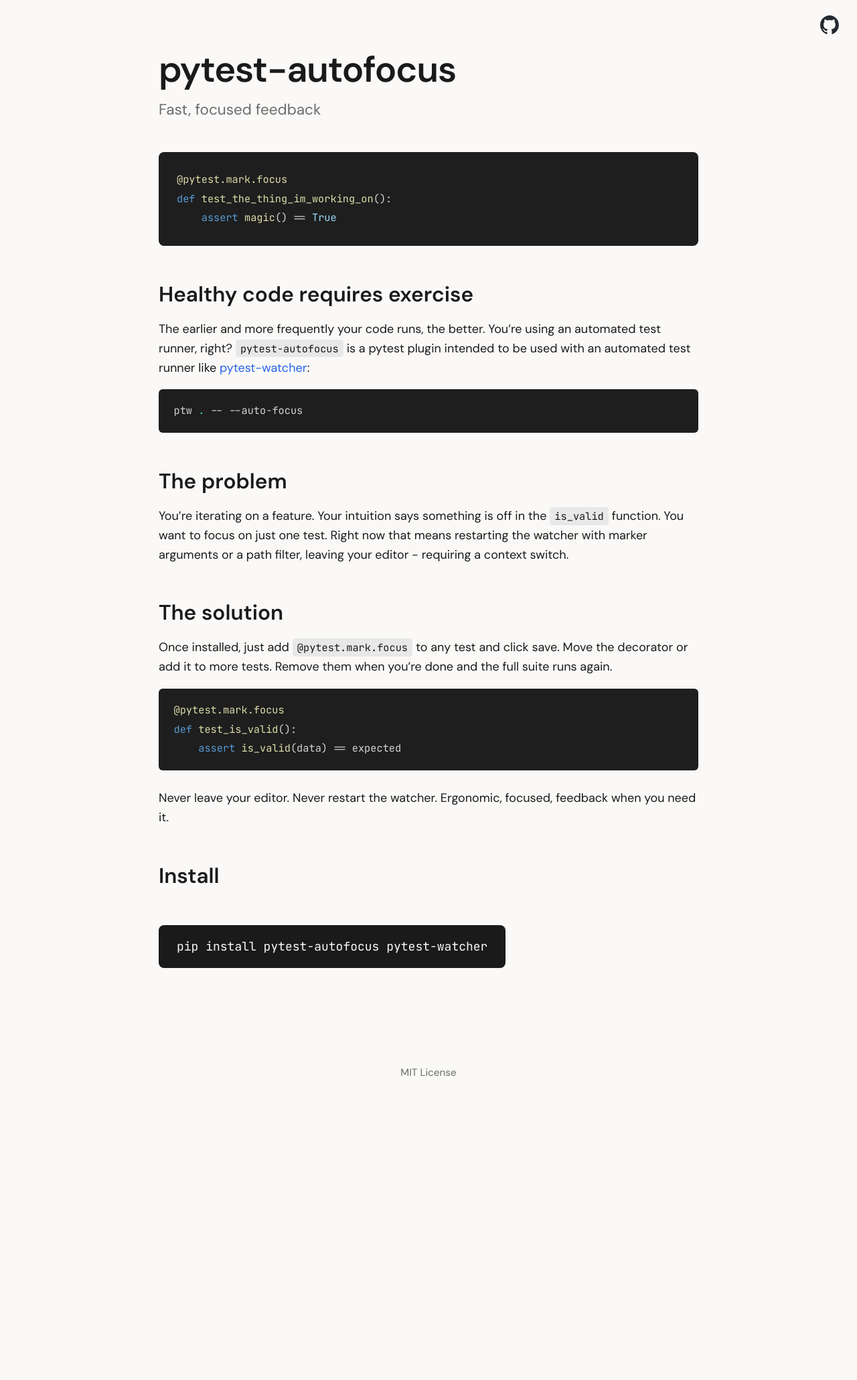
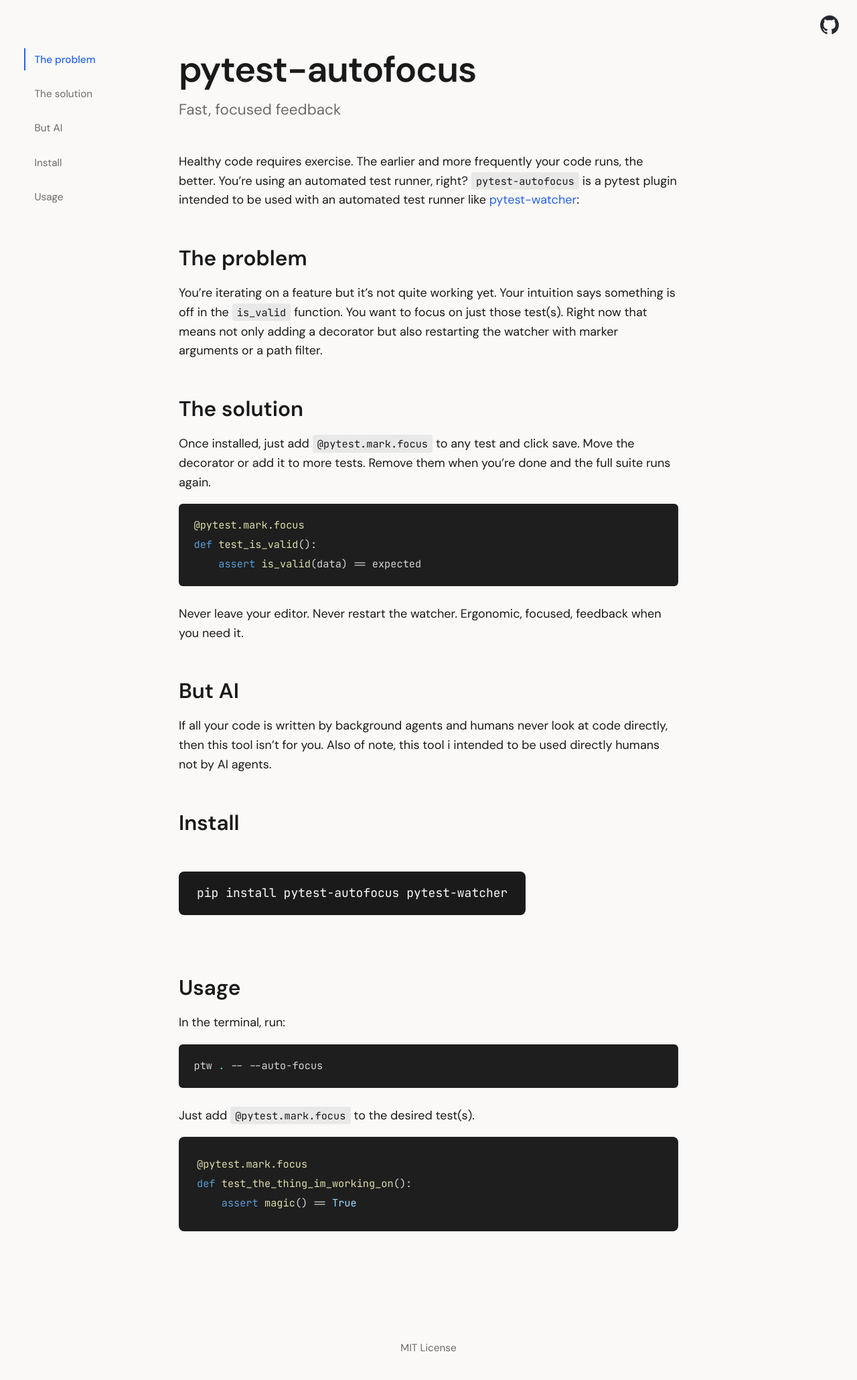
Before and after one commit to mattflo/pytest-autofocus, a Jekyll site: the page built from docs/index.md, in a window 1280 px wide. Shown: the whole page at 67% size. Built offline with Jekyll 4.4.1, drawn with Linux system fonts in a browser that asks for light colours; before the commit the page ends 1650 px from its top, so only the background shows below that.

Commit message:
homepage updates

````diff
--- a/Taskfile.yml
+++ b/Taskfile.yml
@@ -29,3 +29,7 @@
     cmds:
       - git tag -a v{{.VERSION}} -m "Release v{{.VERSION}}"
       - git push --follow-tags origin main
+  gh-preview:
+    dir: docs
+    cmds:
+      - bundle exec jekyll serve
--- a/docs/_layouts/default.html
+++ b/docs/_layouts/default.html
@@ -23,12 +23,33 @@
             </a>
         </nav>
     </header>
+    <nav class="floating-nav" aria-label="Page navigation">
+        <a href="#the-problem" class="nav-item">The problem</a>
+        <a href="#the-solution" class="nav-item">The solution</a>
+        <a href="#but-ai" class="nav-item">But AI</a>
+        <a href="#install" class="nav-item">Install</a>
+        <a href="#usage" class="nav-item">Usage</a>
+    </nav>
     <main>
         {{ content }}
     </main>
     <footer>
         MIT License
     </footer>
+    <script>
+        const observer = new IntersectionObserver((entries) => {
+            entries.forEach(entry => {
+                const id = entry.target.getAttribute('id');
+                const navItem = document.querySelector(`.floating-nav a[href="#${id}"]`);
+                if (entry.isIntersecting) {
+                    document.querySelectorAll('.floating-nav a').forEach(a => a.classList.remove('active'));
+                    navItem?.classList.add('active');
+                }
+            });
+        }, { rootMargin: '-100px 0px -66%' });
+
+        document.querySelectorAll('h2[id]').forEach(h2 => observer.observe(h2));
+    </script>
 </body>
 
 </html>
--- a/docs/assets/style.css
+++ b/docs/assets/style.css
@@ -51,7 +51,7 @@
 }
 
 main {
-    width: min(90%, 860px);
+    width: min(90%, 800px);
     margin: 0 auto;
     padding: 4rem 1.5rem;
     flex: 1;
@@ -258,6 +258,43 @@
     font-size: 0.85rem;
 }
 
+.floating-nav {
+    position: fixed;
+    left: 2rem;
+    top: 4rem;
+    display: flex;
+    flex-direction: column;
+    gap: 1rem;
+    max-width: 200px;
+}
+
+.floating-nav .nav-item {
+    color: var(--text-muted);
+    font-size: 0.85rem;
+    text-decoration: none;
+    transition: all 0.2s ease;
+    padding: 0.25rem 0;
+    border-left: 2px solid transparent;
+    padding-left: 0.75rem;
+}
+
+.floating-nav .nav-item:hover {
+    color: var(--text);
+    border-left-color: var(--border);
+}
+
+.floating-nav .nav-item.active {
+    color: var(--accent);
+    border-left-color: var(--accent);
+    font-weight: 500;
+}
+
+@media (max-width: 768px) {
+    .floating-nav {
+        display: none;
+    }
+}
+
 @media (max-width: 600px) {
     html {
         font-size: 16px;
--- a/docs/index.md
+++ b/docs/index.md
@@ -7,25 +7,12 @@
 
 <p class="tagline">Fast, focused feedback</p>
 
-<div class="hero-code">
-{% highlight python %}
-@pytest.mark.focus
-def test_the_thing_im_working_on():
-    assert magic() == True
-{% endhighlight %}
-</div>
 
-## Healthy code requires exercise
-
-The earlier and more frequently your code runs, the better. You're using an automated test runner, right? `pytest-autofocus` is a pytest plugin intended to be used with an automated test runner like [pytest-watcher](https://github.com/olzhasar/pytest-watcher):
-
-```bash
-ptw . -- --auto-focus
-```
+Healthy code requires exercise. The earlier and more frequently your code runs, the better. You're using an automated test runner, right? `pytest-autofocus` is a pytest plugin intended to be used with an automated test runner like [pytest-watcher](https://github.com/olzhasar/pytest-watcher):
 
 ## The problem
 
-You're iterating on a feature. Your intuition says something is off in the `is_valid` function. You want to focus on just one test. Right now that means restarting the watcher with marker arguments or a path filter, leaving your editor - requiring a context switch.
+You're iterating on a feature but it's not quite working yet. Your intuition says something is off in the `is_valid` function. You want to focus on just those test(s). Right now that means not only adding a decorator but also restarting the watcher with marker arguments or a path filter.
 
 ## The solution
 
@@ -39,6 +26,10 @@
 
 Never leave your editor. Never restart the watcher. Ergonomic, focused, feedback when you need it.
 
+## But AI
+
+If all your code is written by background agents and humans never look at code directly, then this tool isn't for you. Also of note, this tool i intended to be used directly humans not by AI agents.
+
 ## Install
 
 <div class="install">pip install pytest-autofocus pytest-watcher</div>
@@ -46,3 +37,20 @@
 <div class="video-placeholder">
   Video coming soon
 </div>
+
+## Usage
+
+In the terminal, run:
+
+```bash
+ptw . -- --auto-focus
+```
+Just add `@pytest.mark.focus` to the desired test(s).
+
+<div class="hero-code">
+{% highlight python %}
+@pytest.mark.focus
+def test_the_thing_im_working_on():
+    assert magic() == True
+{% endhighlight %}
+</div>
````
